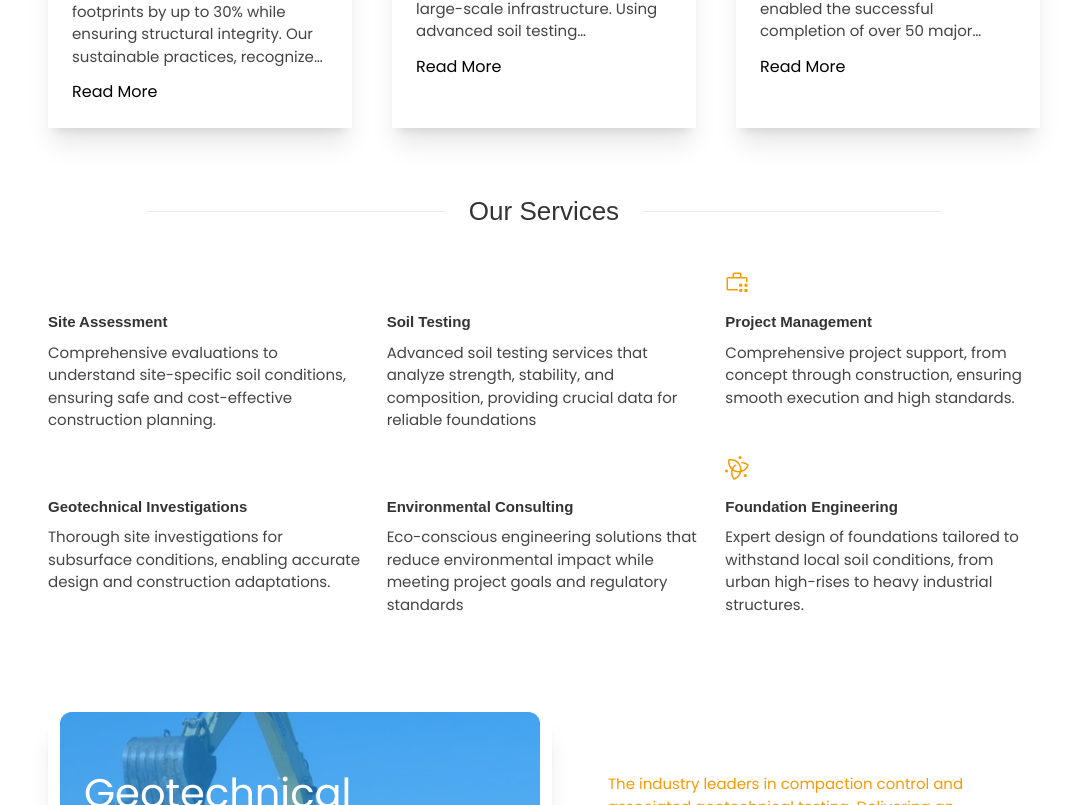
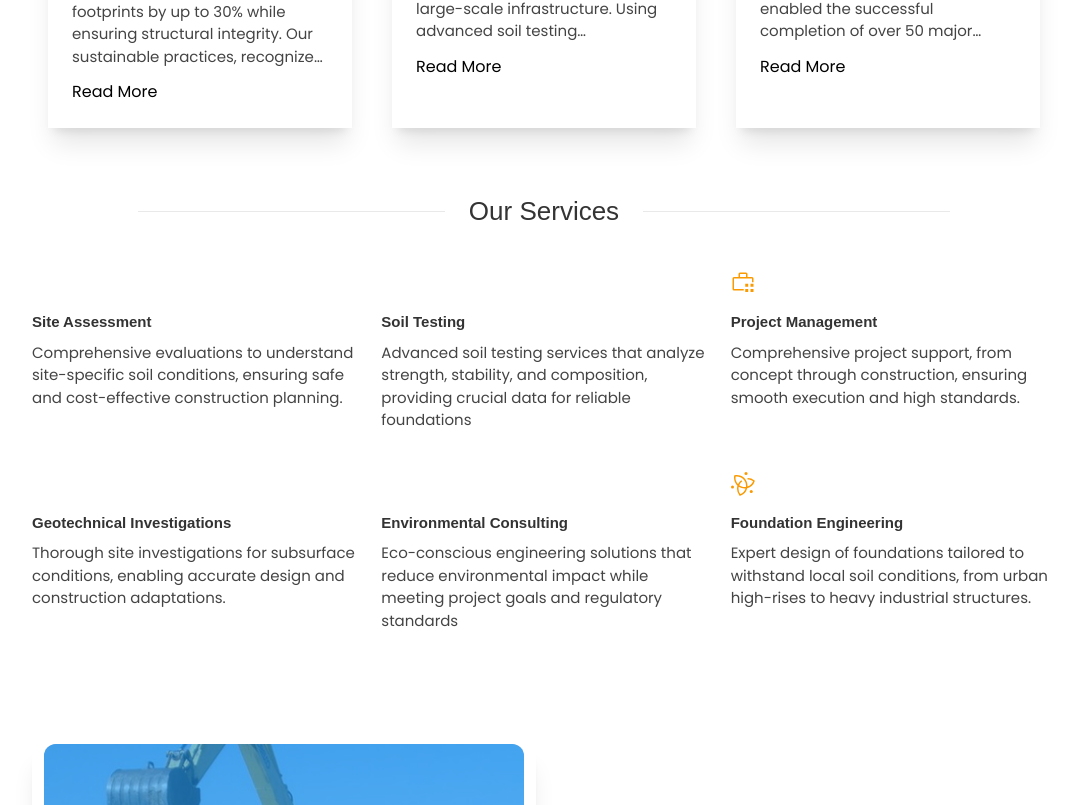
Before and after one commit to siddhartha0/PrimeCivilLab, a React (Vite) app: page / in a window 1280 px wide. Shown: the part 795-1600 px from the top of the page, without its empty margins (96-1174 px from the left). Built offline with nearby package versions, Linux system fonts and the light colour scheme; some icons are missing.

Commit message:
core added

```diff
--- a/src/components/pages/home/core.tsx
+++ b/src/components/pages/home/core.tsx
@@ -49,7 +49,7 @@ export const TestingMethods = [
 
 export const Core = () => {
   return (
-    <div className="flex flex-col bg-white px-36 py-16 gap-24">
+    <div className="flex flex-col bg-white px-32 py-16 gap-24">
       <section className="flex flex-col gap-10 " id="services">
         <div
           className="flex text-center place-items-center justify-center gap-6"
@@ -63,7 +63,7 @@ export const Core = () => {
         </div>
         <section className="grid grid-cols-3 gap-6">
           {TestingMethods.map((method) => (
-            <div key={method.id} className="flex flex-col gap-4">
+            <div key={method.id} className="flex flex-col gap-4 pb-4">
               <Icon icon={method.icon} fontSize={24} color="#fa9a00" />
               <section className="flex flex-col gap-2">
                 <Text size="body-base-rare" secondaryFont>
```
